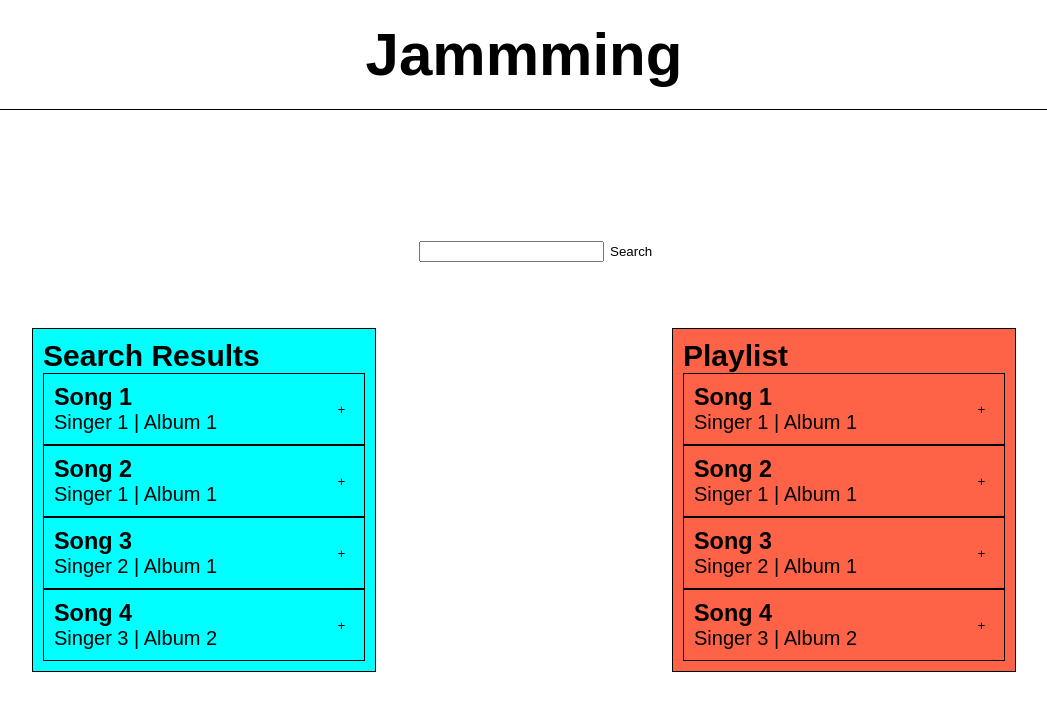
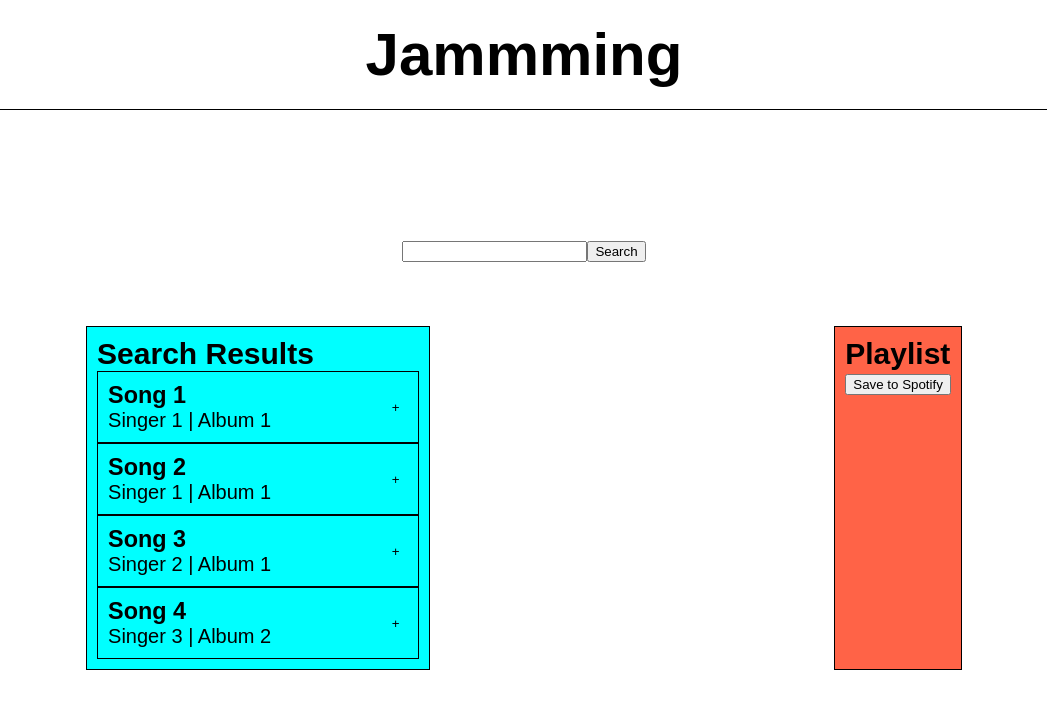
Before and after one commit to pdoheney/jammming, a React (Create React App) app: page / in a window 1280 px wide. Shown: the top 710 px of the page, without its empty margins (116-1163 px from the left). Built offline with nearby package versions, Linux system fonts and the light colour scheme.

Commit message:
Update track button class and add playlisttrack state to App component.

```diff
--- a/src/App.js
+++ b/src/App.js
@@ -1,8 +1,11 @@
-import './App.css';
+import React, { useState } from 'react';
+
 import Header from './Components/Header/Header';
 import Playlist from './Components/Playlist/Playlist';
 import SearchBar from './Components/SearchBar/SearchBar';
 import SearchResults from './Components/SearchResults/SearchResults';
+
+import './App.css';
 
 const searchResults = [
   {name: 'Song 1', artist: 'Singer 1', album: 'Album 1', uri: 'kdhwbvwi'},
@@ -12,13 +15,16 @@ const searchResults = [
 ];
 
 function App() {
+  //create state for storing playlists and set to empty array
+  const [playlistTracks, setPlaylistTracks] = useState([]);
+
   return(
     <>
       <Header />
       <SearchBar />
       <div className='container'>
         <SearchResults searchResults={searchResults}/>
-        <Playlist playlist={searchResults}/>
+        <Playlist playlist={playlistTracks}/>
       </div>
     </>
   );
--- a/src/Components/Header/Header.js
+++ b/src/Components/Header/Header.js
@@ -1,4 +1,5 @@
 import React from 'react';
+
 import './Header.css';
 
 export default function Header() {
--- a/src/Components/Playlist/Playlist.js
+++ b/src/Components/Playlist/Playlist.js
@@ -1,5 +1,7 @@
 import React from "react";
+
 import Tracklist from "../Tracklist/Tracklist";
+
 import './Playlist.css';
 
 export default function Playlist({playlist}) {
@@ -7,6 +9,7 @@ export default function Playlist({playlist}) {
         <div className="playlist">
             <h2>Playlist</h2>
             <Tracklist tracklist={playlist}/>
+            <button>Save to Spotify</button>
         </div>
     );
 }
--- a/src/Components/SearchBar/SearchBar.js
+++ b/src/Components/SearchBar/SearchBar.js
@@ -1,4 +1,5 @@
 import React from 'react';
+
 import './SearchBar.css';
 
 export default function SearchBar() {
--- a/src/Components/SearchResults/SearchResults.js
+++ b/src/Components/SearchResults/SearchResults.js
@@ -1,5 +1,7 @@
 import React from "react";
+
 import Tracklist from "../Tracklist/Tracklist";
+
 import './SearchResults.css';
 
 export default function SearchResults({searchResults}) {
--- a/src/Components/Track/Track.css
+++ b/src/Components/Track/Track.css
@@ -7,7 +7,7 @@
     padding: 0.5rem;
 }
 
-button {
+.track-button {
     border: transparent;
     background-color: transparent;
     height: 1.25rem;
@@ -15,6 +15,6 @@ button {
     border-radius: 50%;
 }
 
-button:hover {
+.track-button:hover {
     border: 1px solid black;
 }
--- a/src/Components/Track/Track.js
+++ b/src/Components/Track/Track.js
@@ -1,4 +1,5 @@
 import React from "react";
+
 import './Track.css';
 
 export default function Track({track}) {
@@ -8,7 +9,7 @@ export default function Track({track}) {
                 <h3>{track.name}</h3>
                 <p>{track.artist} | {track.album}</p>
             </div>
-            <button>+</button>
+            <button className="track-button">+</button>
         </div>
     );
 }
--- a/src/Components/Tracklist/Tracklist.js
+++ b/src/Components/Tracklist/Tracklist.js
@@ -1,4 +1,5 @@
 import React from 'react';
+
 import Track from '../Track/Track';
 
 export default function Tracklist({tracklist}) {
```
